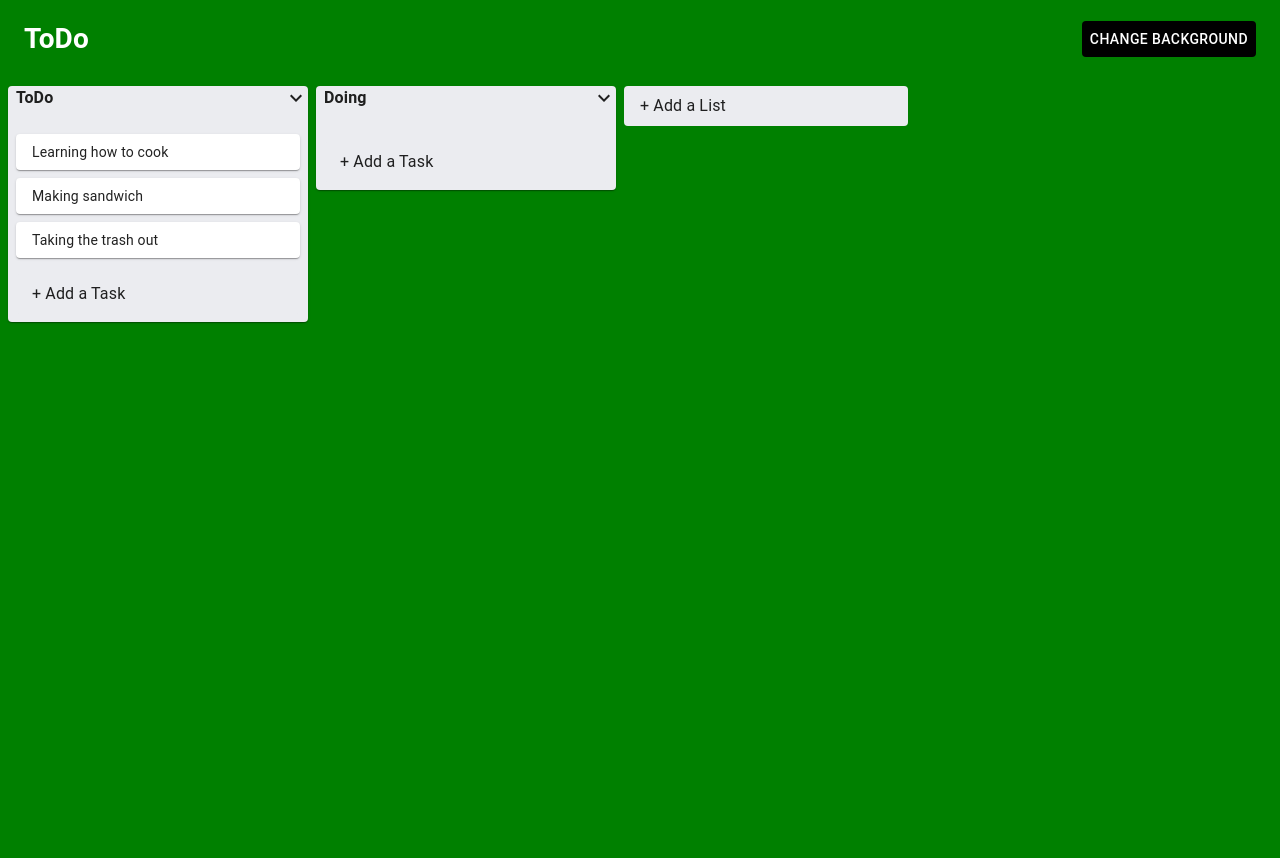
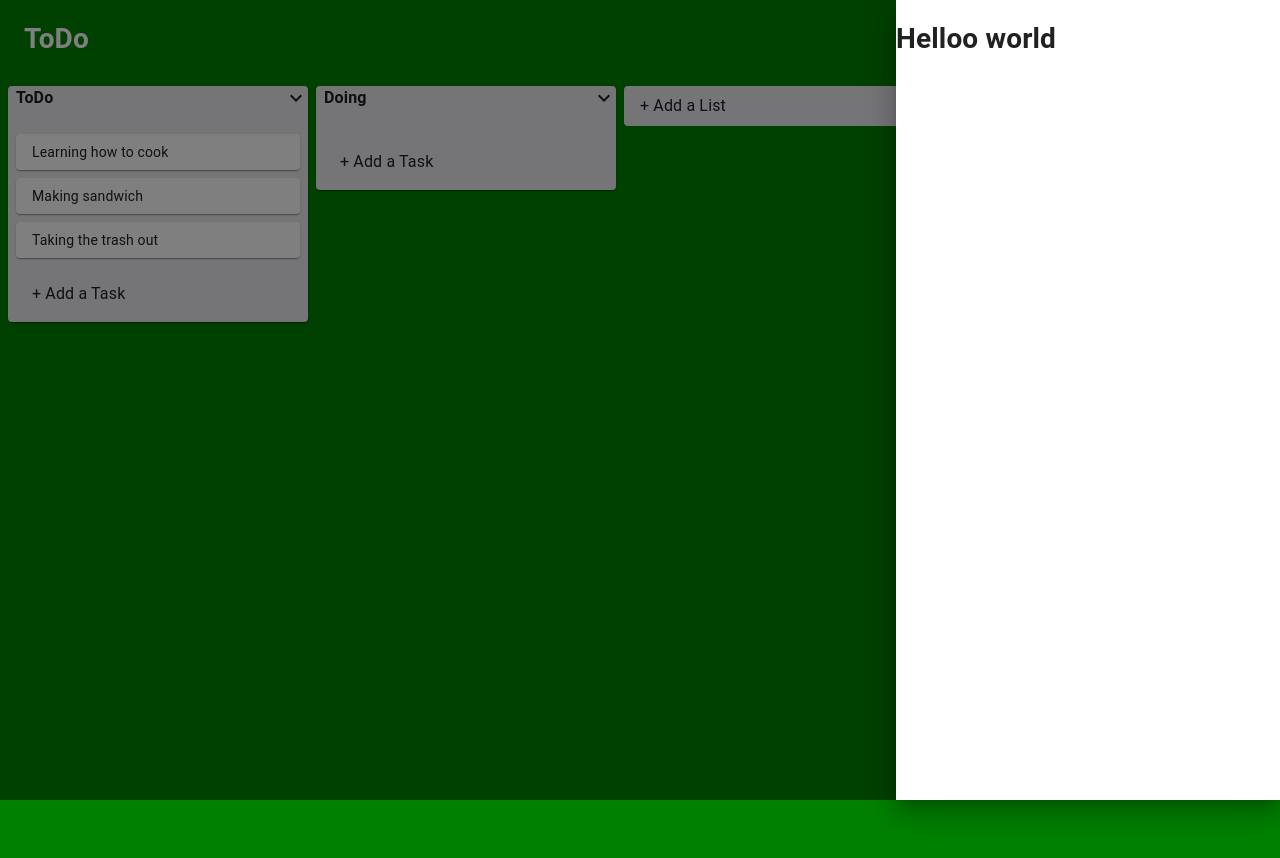
Before and after one commit to rexiah23/frontend-taskmanager, a React (Create React App) app: page / in a window 1280 px wide. Shown: the top 858 px of the page. Built offline with nearby package versions, Linux system fonts and the light colour scheme.

Commit message:
feat|create and display static side drawer

```diff
--- a/src/App.js
+++ b/src/App.js
@@ -2,6 +2,7 @@ import React from 'react';
 import Main from './components/Main';
 import TopBar from './components/Bars/TopBar';
 import { makeStyles } from '@material-ui/core/styles';
+import SideDrawer from './components/Drawers/SideDrawer';
 
 const useStyles = makeStyles(theme => ({
   root: {
@@ -14,6 +15,7 @@ export default function App() {
   return (
     <div className={classes.root}>
       <TopBar/>
+      <SideDrawer/>
       <Main/>
     </div>
   );
--- /dev/null
+++ b/src/components/Drawers/SideDrawer.js
@@ -0,0 +1,25 @@
+import React from 'react';
+import { makeStyles } from '@material-ui/core/styles';
+import { Drawer } from '@material-ui/core';
+
+const useStyles = makeStyles(theme => ({
+  drawer: {
+    width: '30vw'
+  }
+}));
+
+const SideDrawer = props => {
+  const classes = useStyles();
+
+  return (
+    <div>
+      <Drawer open={true} anchor='right'>
+        <div className={classes.drawer}>
+          <h1>Helloo world</h1>
+        </div>
+      </Drawer>
+    </div>
+  );
+};
+
+export default SideDrawer;
```
